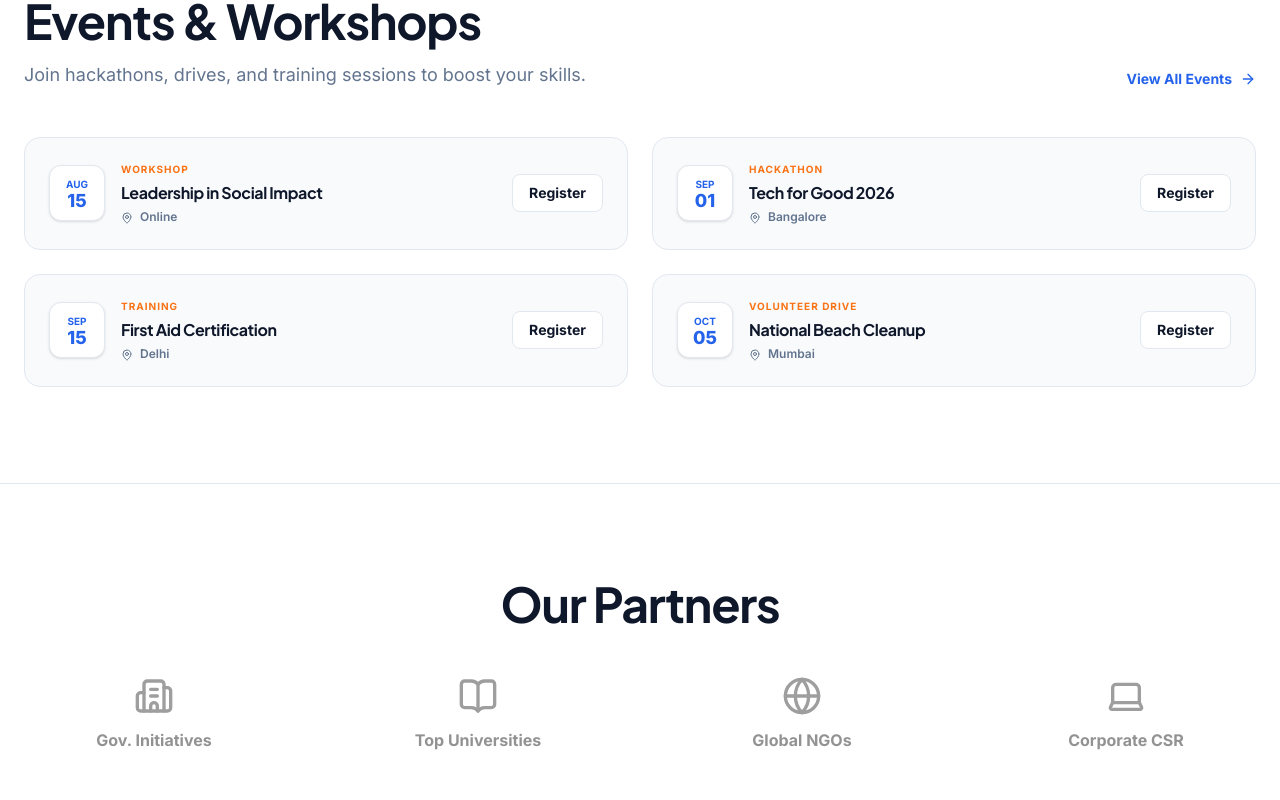
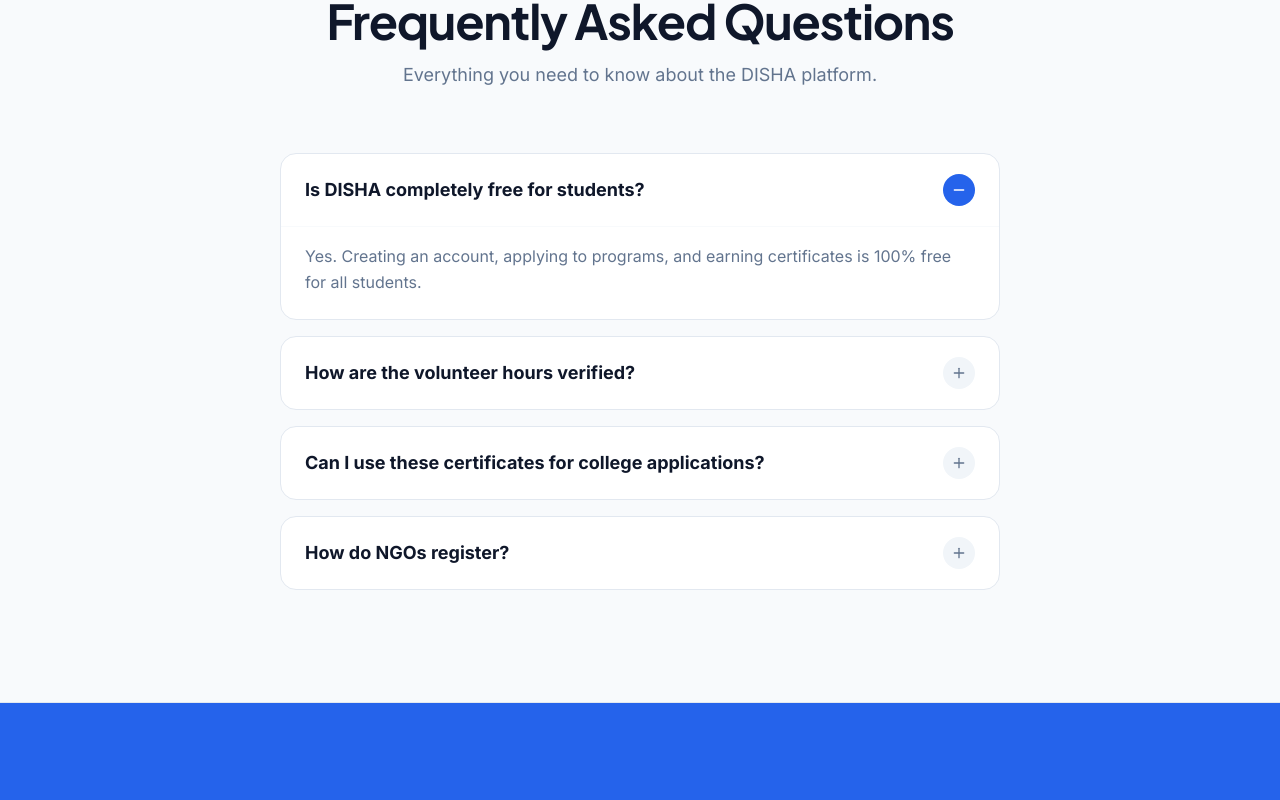
Before and after one commit to karanak1513-debug/disha, a React (Vite) app: page / in a window 1280 px wide. Shown: the part 4640-5440 px from the top of the page. Built offline with nearby package versions, Linux system fonts and the light colour scheme; no server answers.

Commit message:
style: remove redundant Events and duplicate Partners sections for a minimal layout

```diff
--- a/src/pages/Landing.jsx
+++ b/src/pages/Landing.jsx
@@ -495,59 +495,7 @@
         </div>
       </section>
 
-      {/* 10. EVENTS & WORKSHOPS */}
-      <section id="events" className="py-24 bg-white border-b border-[#E2E8F0]">
-        <div className="max-w-7xl mx-auto px-6">
-          <div className="flex flex-col md:flex-row md:items-end justify-between mb-12 gap-4">
-            <div className="max-w-2xl">
-              <h2 className="text-3xl md:text-5xl font-bold tracking-tight font-display mb-4">Events & Workshops</h2>
-              <p className="text-slate-500 text-lg">Join hackathons, drives, and training sessions to boost your skills.</p>
-            </div>
-            <Link to="/register" className="inline-flex items-center gap-2 text-sm font-bold text-[#2563EB] hover:text-[#1D4ED8]">
-              View All Events <ArrowRight className="h-4 w-4" />
-            </Link>
-          </div>
-          <div className="grid grid-cols-1 md:grid-cols-2 gap-6">
-            {[
-              { type: "Workshop", title: "Leadership in Social Impact", date: "Aug 15, 2026", loc: "Online" },
-              { type: "Hackathon", title: "Tech for Good 2026", date: "Sep 01, 2026", loc: "Bangalore" },
-              { type: "Training", title: "First Aid Certification", date: "Sep 15, 2026", loc: "Delhi" },
-              { type: "Volunteer Drive", title: "National Beach Cleanup", date: "Oct 05, 2026", loc: "Mumbai" }
-            ].map((item, i) => (
-              <div key={i} className="flex flex-col sm:flex-row sm:items-center justify-between p-6 rounded-[16px] border border-[#E2E8F0] hover:border-slate-300 bg-[#F8FAFC] transition-all group gap-4">
-                <div className="flex items-center gap-4">
-                  <div className="h-14 w-14 rounded-xl bg-white border border-[#E2E8F0] flex flex-col items-center justify-center shrink-0 shadow-sm text-[#2563EB]">
-                    <span className="text-[10px] font-bold uppercase">{item.date.split(' ')[0]}</span>
-                    <span className="text-lg font-black leading-none">{item.date.split(' ')[1].replace(',', '')}</span>
-                  </div>
-                  <div>
-                    <span className="text-[10px] font-bold uppercase tracking-widest text-[#F97316] mb-1 block">{item.type}</span>
-                    <h4 className="text-base font-bold text-[#0F172A]">{item.title}</h4>
-                    <p className="text-xs font-semibold text-slate-500 mt-1"><MapPin className="inline h-3 w-3 mr-1" /> {item.loc}</p>
-                  </div>
-                </div>
-                <button className="px-4 py-2 bg-white border border-[#E2E8F0] rounded-lg text-sm font-bold text-[#0F172A] hover:bg-slate-50 transition-colors w-full sm:w-auto shrink-0">
-                  Register
-                </button>
-              </div>
-            ))}
-          </div>
-        </div>
-      </section>
 
-
-      {/* 12. PARTNERS (Expanded) */}
-      <section id="partners" className="py-24 bg-white border-b border-[#E2E8F0]">
-        <div className="max-w-7xl mx-auto px-6 text-center">
-          <h2 className="text-3xl md:text-5xl font-bold tracking-tight font-display mb-12 text-[#0F172A]">Our Partners</h2>
-          <div className="grid grid-cols-2 md:grid-cols-4 gap-8 md:gap-16 opacity-50 grayscale hover:grayscale-0 transition-all duration-500">
-            <div className="flex flex-col items-center gap-3"><Building2 className="h-10 w-10 text-slate-700" /><span className="font-bold text-slate-800">Gov. Initiatives</span></div>
-            <div className="flex flex-col items-center gap-3"><BookOpen className="h-10 w-10 text-slate-700" /><span className="font-bold text-slate-800">Top Universities</span></div>
-            <div className="flex flex-col items-center gap-3"><Globe className="h-10 w-10 text-slate-700" /><span className="font-bold text-slate-800">Global NGOs</span></div>
-            <div className="flex flex-col items-center gap-3"><Laptop className="h-10 w-10 text-slate-700" /><span className="font-bold text-slate-800">Corporate CSR</span></div>
-          </div>
-        </div>
-      </section>
 
       {/* 13. FAQ */}
       <section className="py-24 bg-[#F8FAFC] border-b border-[#E2E8F0]">
```
